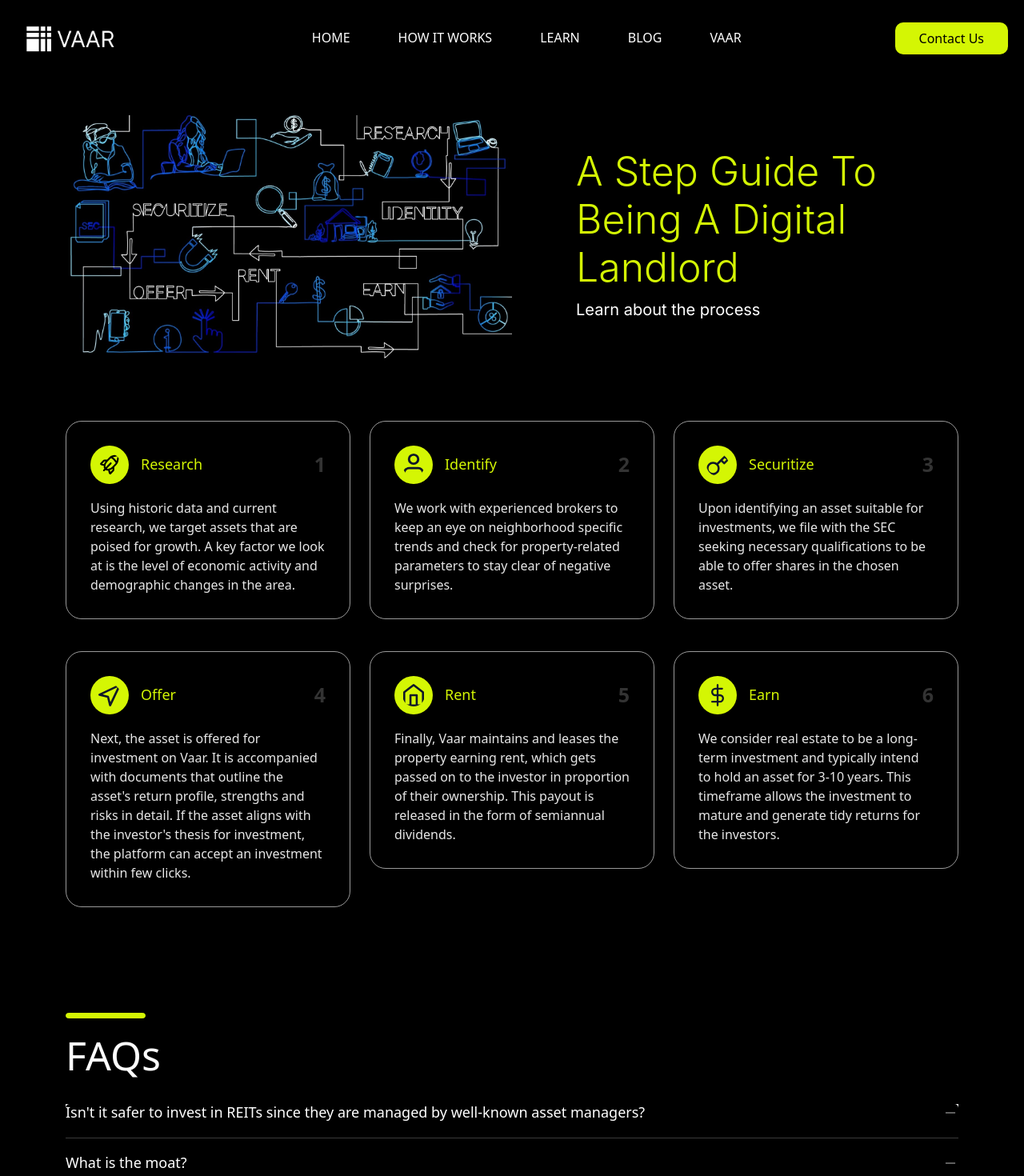
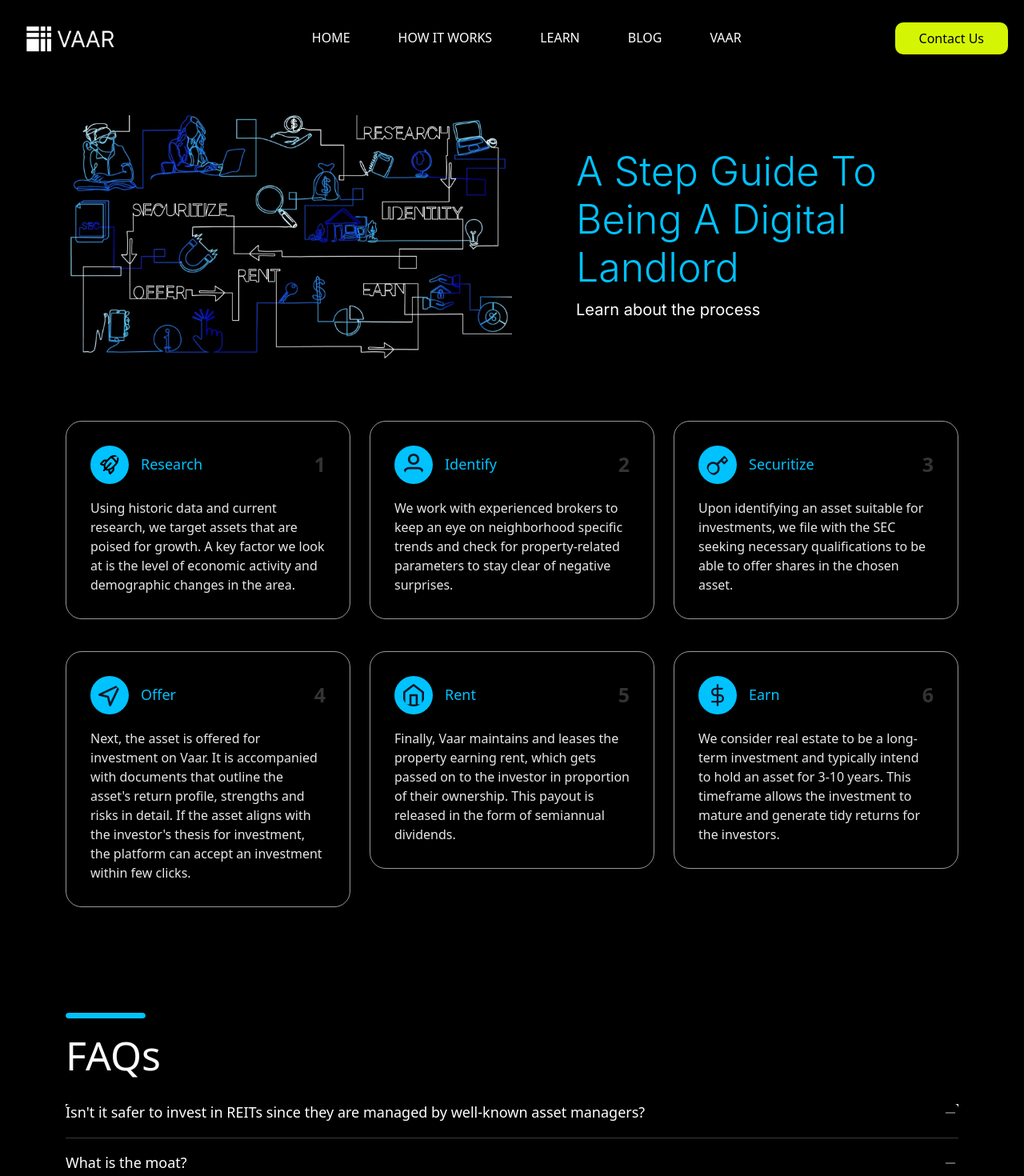
Before and after one commit to webtesting22/vaar, a React (Vite) app: page /HowItWorks in a window 1280 px wide. Shown: the top 1470 px of the page at 80% size. Built offline with nearby package versions, Linux system fonts and the light colour scheme.

Commit message:
all over section color change how it works

```diff
--- a/src/Components/AboutUs/About.css
+++ b/src/Components/AboutUs/About.css
@@ -198,13 +198,13 @@ section{
     width: 100px;
     /* margin: auto; */
     border-radius: 20px;
-    background-color: #D4F604;
+    background-color: rgb(0, 194, 255);
     opacity: 1;
-    border: 1px solid #D4F604;
+    border: 1px solid rgb(0, 194, 255);
 }
 
 .accordion-button:not(.collapsed) {
-    color: #D4F604;
+    color: rgb(0, 194, 255);
     background-color: black;
 }
 
--- a/src/Components/Guide/Guide.css
+++ b/src/Components/Guide/Guide.css
@@ -69,7 +69,7 @@
     font-weight: 300;
     font-size: 50px;
     /* margin-top: 2rem; */
-    color: #D4F604;
+    color: #00C2FF;
 }
 .mobile-hide{
     display: block;
--- a/src/Components/Guide/Guide.jsx
+++ b/src/Components/Guide/Guide.jsx
@@ -52,13 +52,13 @@ function Guide() {
                 <div className="box" >
                   <div className='box-top-header'>
                     <div style={{ display: "flex", alignItems: "center" }}>
-                      <img src={item.img} alt={item.title} />
-                      <h3 className="box-title">{item.title}</h3>
+                      <img src={item.img} alt={item.title} style={{backgroundColor:"#00C2FF"}}/>
+                      <h3 className="box-title" style={{color:"#00C2FF"}}>{item.title}</h3>
                     </div>
                     <div className='numbering'><span>{index + 1}</span></div>
 
                   </div>
-                  <hr />
+                  <hr style={{backgroundColor: "rgb(0, 194, 255)"}}/>
                   <span className="paragraph" style={{ fontWeight: "300", fontSize: "16px" }}>{item.description}</span>
                 </div>
               </div>
```
